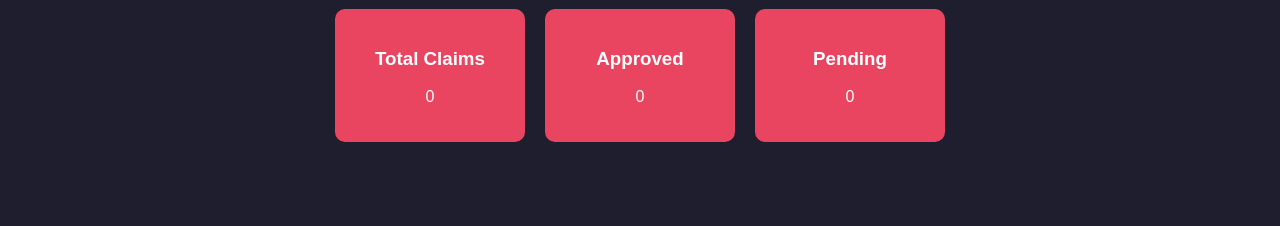
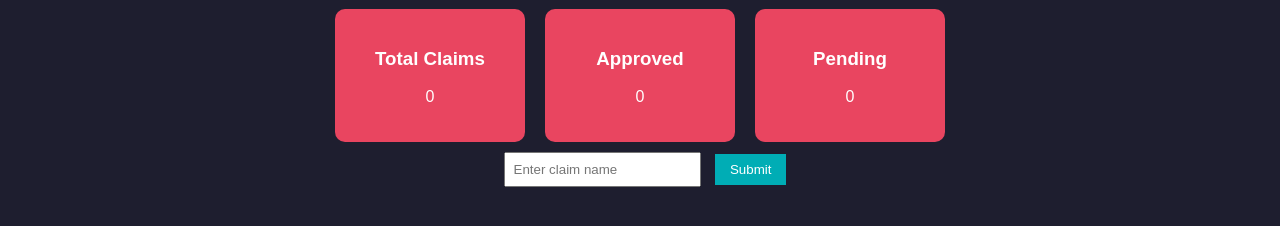
Before and after one commit to bhartiasharma268-cpu/claim-portal, a plain HTML site: page index.html in a window 1280 px wide. Shown: the part 268-494 px from the top of the page. Drawn offline with Linux system fonts and the light colour scheme.

Commit message:
Update index.html

```diff
--- a/index.html
+++ b/index.html
@@ -78,3 +78,9 @@
 </body>
 
 </html>
+
+<input type="text" id="claim" placeholder="Enter claim name">
+
+<button onclick="addClaim()">Submit</button>
+
+<ul id="claimList"></ul>
```
